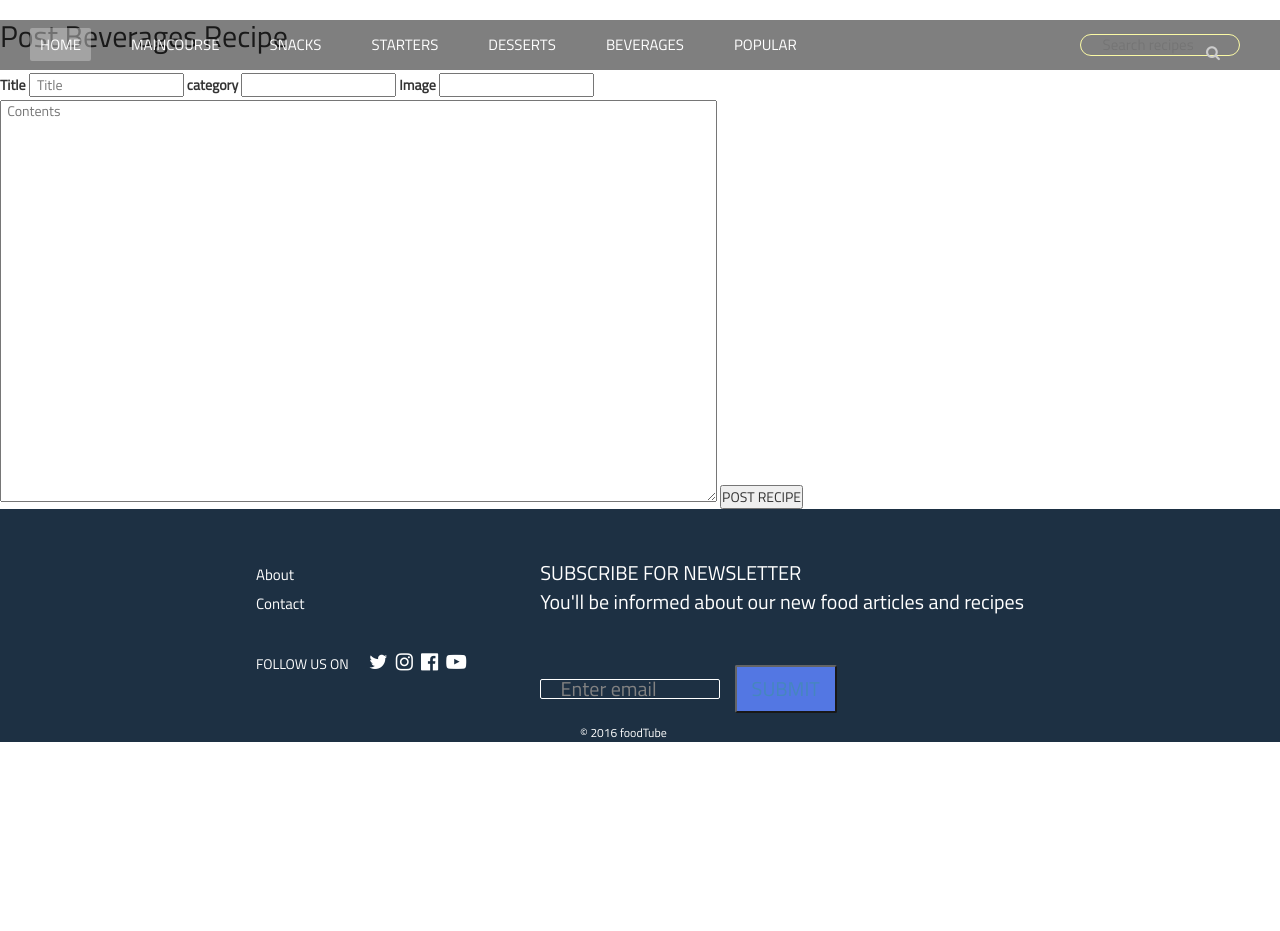
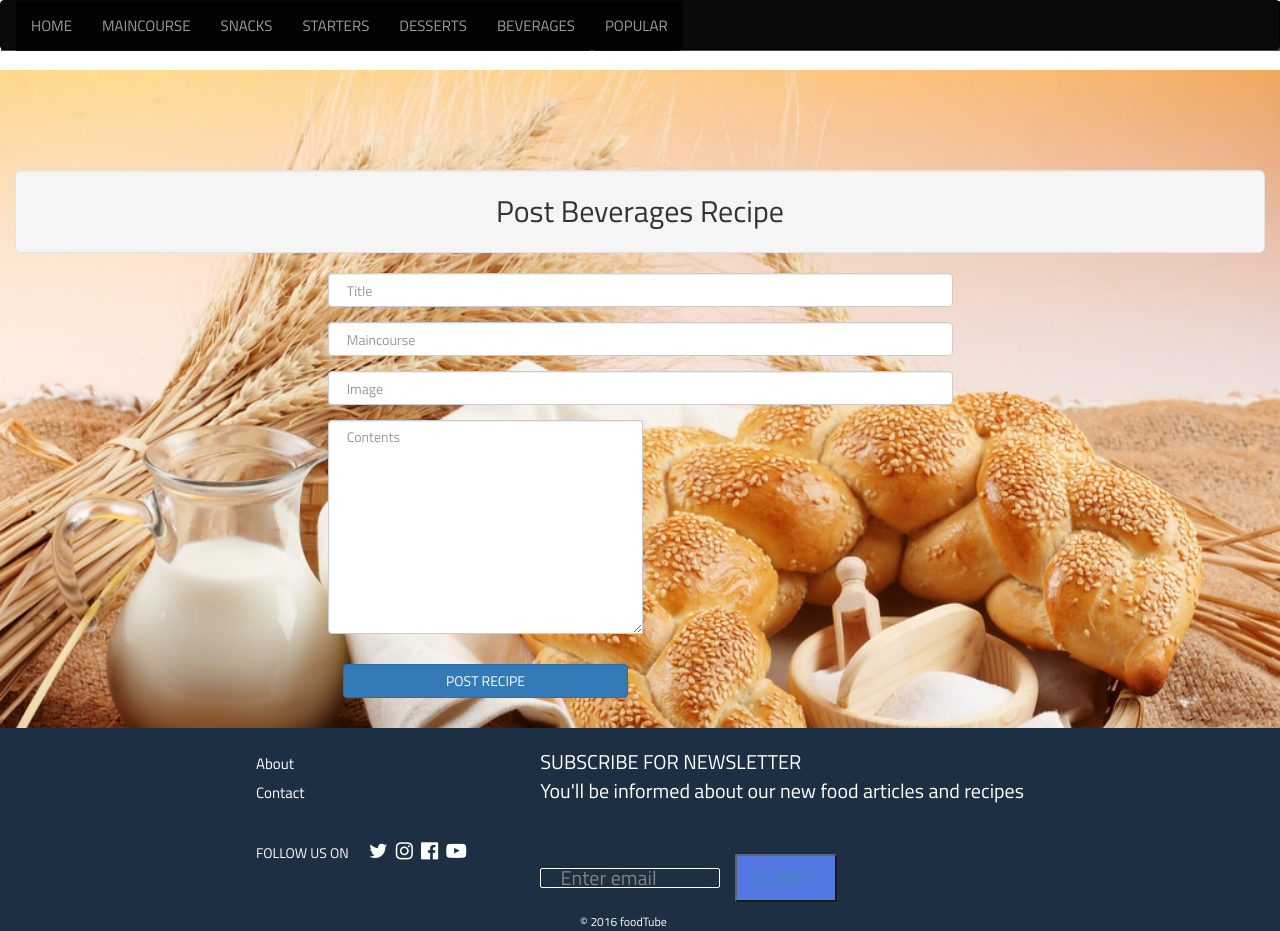
Before and after one commit to ritikasantara/Recipe-blog-using-MEAN-stack, a website: page public/index.html at #!/beverages_recipes/add in a window 1280 px wide. Before the commit the page ends 820 px from the top, so only its background shows below. Drawn offline with Linux system fonts and the light colour scheme; a web font is replaced by a local one.

Commit message:
added styles to add recipe pages

```diff
--- a/public/css/myStyle.css
+++ b/public/css/myStyle.css
@@ -2,6 +2,7 @@
 *{
     margin: 0;
     padding: 0;
+    box-sizing: border-box;
 }
 
 html,body{
@@ -24,14 +25,14 @@ h1, h2, h3, h4, h5, h6, p{
 }
 
 /* navigation bar */
+/*
 
-
-nav{
+.navbar-inverse{
 
     position: fixed;
-    height: 50px;
+    height: 53px;
     width: 100%;
-    background-color: rgba(0,0,0,.5);
+    background-color: rgba(0,0,0,.7);
     z-index: 99;
     font-size: 15px;
     clear: both;
@@ -42,35 +43,77 @@ nav{
 
 }
 
-nav li{
 
-    list-style-type: none;
-    float:left;
+
+/*
+
+.icon-bar{
+
+    background: #fff;
+}
+
+
+
+.navbar-inverse li{
+
+    text-decoration: none;
+    color: #fff;
+    background: #696969;
+
 
 }
 
-nav a{
+.navbar-inverse li:hover{
+
+    color: orange;
+}*/
+
+.navbar-collapse{
+
+
+        position: fixed;
+    height: 53px;
+    width: 100%;
+    background-color: rgba(0,0,0,.7);
+    z-index: 99;
+    font-size: 15px;
+    clear: both;
+    -webkit-transition: all 0.3s ease;
+    -moz-transition: all 0.3s ease;
+    -o-transition: all 0.3s ease;
+    transition: all 0.3s ease;
+}
+
+
+.navbar-collapse li{
 
     text-decoration: none;
     color: #fff;
-    padding: 5px 10px;
-    border-radius: 2px;
-    margin-left: 30px;
-    line-height: 50px;
-}
+    background: rgba(0,0,0,0.8);
 
-nav li a:hover{
 
-  background-color: rgba(200,200,200,0.5);
+
 
 }
 
- .active_menuitem{
+.navbar-collapse li:last-child{
 
-  background-color: rgba(200,200,200,0.5);
+    border-bottom-left-radius: 5px;
+    border-bottom-right-radius: 5px;
+}
+
+.navbar-collapse li:hover{
+
+  background: orange;
+  color: #000;
 
 }
 
+ .active{
+
+  background-color: rgba(#ccc,0.5);
+
+}
 
 /* search input box */
 
@@ -788,6 +831,16 @@ footer{
 
 }
 
+.container_recipe_details{
+
+    background-image: url(../images/maincourse.jpg);
+    background-repeat: no-repeat;
+    background-size: cover;
+
+
+
+}
+
 .container_maincourse{
 
     background-image: url(../images/maincourse.jpg);
@@ -878,3 +931,18 @@ footer{
     color: #696969;
     font-style: italic;
 }
+
+/* form */
+
+
+
+.form-horizontal{
+    display: block;
+    width: 50%;
+    margin: 0 auto;
+}
+
+.post_button{
+
+    margin: 30px auto;
+}
--- a/public/index.html
+++ b/public/index.html
@@ -4,7 +4,7 @@
 <head>
 
     <meta charset="UTF-8">
-
+    <meta name="viewport" content="width=device-width, initial-scale=1.0">
     <link href="https://fonts.googleapis.com/css?family=Titillium+Web" rel="stylesheet">
     <link href="https://fonts.googleapis.com/css?family=Open+Sans+Condensed:300" rel="stylesheet">
     <link href="https://fonts.googleapis.com/css?family=David+Libre" rel="stylesheet">
@@ -42,9 +42,34 @@
 
     <!-- navigation bar-->
 
-      <nav>
+      <nav class="navbar navbar-inverse">
 
-		 <ul>
+		  	<!--<ul class="main_navbar_menu">
+
+				<li><a href ui-sref="home({scrollTo: 'home'})" class="active_menuitem home_btn">HOME</a></li>
+				<li><a href ui-sref="maincourse({scrollTo: 'maincourse'})" class="maincourse_btn">MAINCOURSE</a></li>
+				<li><a href ui-sref="snacks({scrollTo: 'snacks'})" class="snacks_btn">SNACKS</a></li>
+				<li><a href ui-sref="starters({scrollTo: 'starter'})" class="starter_btn">STARTERS</a></li>
+				<li><a href ui-sref="desserts({scrollTo: 'desserts'})" class="desserts_btn">DESSERTS</a></li>
+				<li><a href ui-sref="beverages({scrollTo: 'beverages'})" class="beverages_btn">BEVERAGES</a></li>
+				<li><a href ui-sref="popular({scrollTo: 'popular'})" class="popular_btn">POPULAR</a></li>
+
+		     </ul>
+         -->
+		 <!-- hamburger menu -->
+		 <div class="navbar-header">
+
+			<button type"button" class="navbar-toggle" data-toggle="collapse" data-target="#myNavbar">
+
+				<span class="icon-bar"></span>
+				<span class="icon-bar"></span>
+				<span class="icon-bar"></span>
+
+			</button>
+		 </div>
+		 <div class="collapse navbar-collapse" id="myNavbar">
+
+			 <ul class="nav navbar-nav">
 
 				<li><a href ui-sref="home({scrollTo: 'home'})" class="active_menuitem home_btn">HOME</a></li>
 				<li><a href ui-sref="maincourse({scrollTo: 'maincourse'})" class="maincourse_btn">MAINCOURSE</a></li>
@@ -56,9 +81,13 @@
 
 		     </ul>
 
-		 <input type="text" placeholder="  Search recipes" id="search_input">
+		 </div>
 
-		 <i class="fa fa-search" aria-hidden="true" id="search"></i>
+
+
+		 <!--<input type="text" placeholder="  Search recipes" id="search_input">
+
+		 <i class="fa fa-search" aria-hidden="true" id="search"></i>-->
 
 
 
--- a/public/views/addBeveragesRecipe.html
+++ b/public/views/addBeveragesRecipe.html
@@ -1,15 +1,42 @@
 
-                    <h2> Post Beverages Recipe </h2>
+ <div  class="container col-sm-12 container_recipe_details">
 
-                    <form enctype='multipart/formdata' ng-submit="addBeveragesRecipe()">
+        <h2 class="well well-lg"> Post Beverages Recipe </h2>
 
-                        <label id="title_label">Title</label>
-                        <input type="text" ng-model="beveragesRecipe.title" placeholder="  Title">
-                        <label id="category_label">category</label>
-                        <input type="text"  value="Maincourse" ng-model="beveragesRecipe.category">
-                        <label id="image_label">Image</label>
-                        <input type="text" id="recipe_image" ng-model="beveragesRecipe.image">
-                        <textarea cols="100" rows="20" ng-model="beveragesRecipe.description"  placeholder="  Contents"></textarea>
-                        <button type="submit">POST RECIPE</button>
+        <form class="form-horizontal" role="form" ng-submit="addBeveragesRecipe()">
 
-                    </form>
+            <div class="form-group">
+
+
+                <div class="col-sm-12"><input type="text" class="form-control" ng-model="beveragesRecipe.title" placeholder="  Title"></div>
+
+            </div>
+
+            <div class="form-group">
+
+
+                <div class="col-sm-12"><input type="text" class="form-control" value="Beverages" ng-model="beveragesRecipe.category" placeholder="  Maincourse"></div>
+
+            </div>
+
+            <div class="form-group">
+
+
+                <div class="col-sm-12"><input type="text" class="form-control" id="recipe_image" ng-model="beveragesRecipe.image" placeholder="  Image"></div>
+
+            </div>
+
+            <div class="input-group">
+
+                <textarea class="form-control" col="10" rows="10" ng-model="beveragesRecipe.description"  placeholder="  Contents"></textarea>
+                <div class="col-sm-12">
+
+                   <button type="submit" class="btn btn-primary col-sm-12 post_button">POST RECIPE</button>
+
+                </div>
+
+            </div>
+
+        </form>
+
+</div>
```
Also changed, not shown: public/views/addDessertsRecipe.html (+39 -11 lines), public/views/addMaincourseRecipe.html (+37 -11 lines), public/views/addPopularRecipe.html (+39 -11 lines), public/views/addSnacksRecipe.html (+38 -11 lines), public/views/addStartersRecipe.html (+39 -11 lines), public/views/recipe_details.html (+9 -5 lines). Lines whose indentation alone changed are shown as unchanged.
